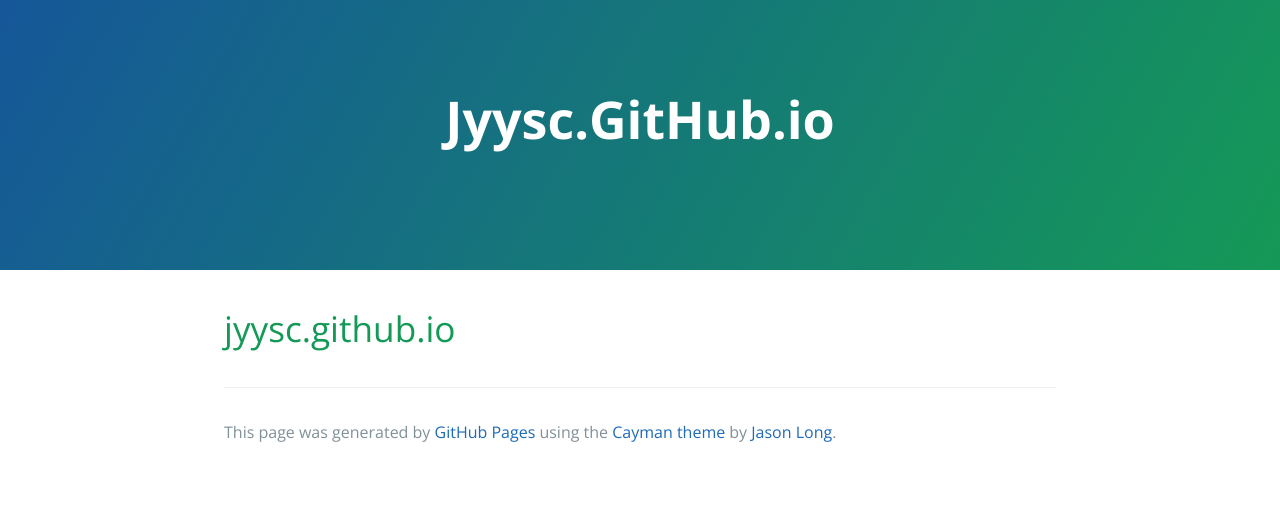
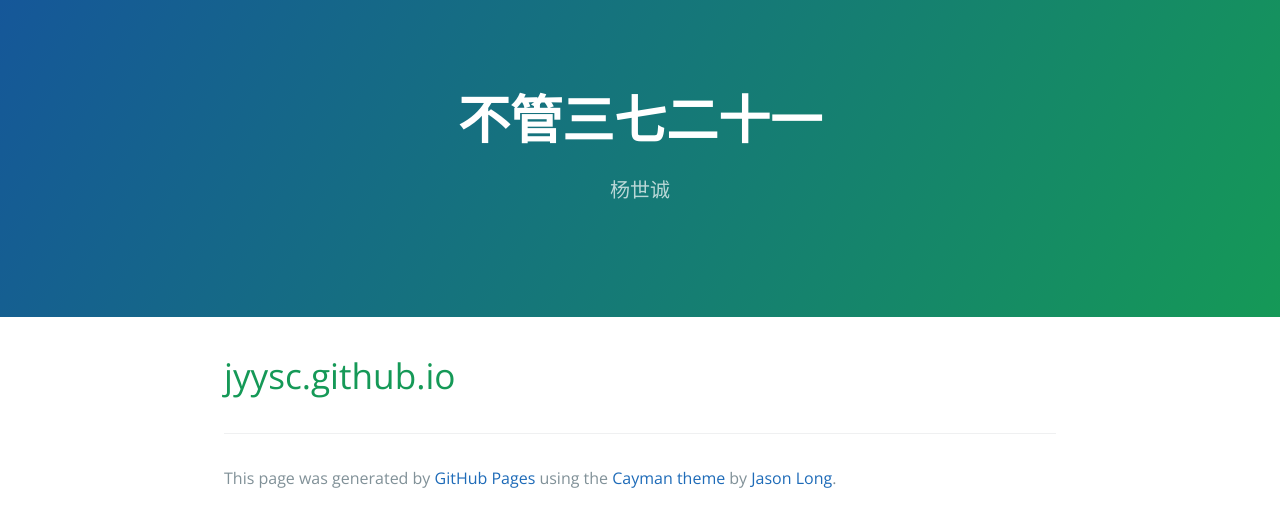
Before and after one commit to jyysc/jyysc.github.io, a plain HTML site: page index.html in a window 1280 px wide. Drawn offline with nearby package versions, Linux system fonts and the light colour scheme.

Commit message:
Replace master branch with page content via GitHub

```diff
--- a/index.html
+++ b/index.html
@@ -2,7 +2,7 @@
 <html lang="en-us">
   <head>
     <meta charset="UTF-8">
-    <title>Jyysc.GitHub.io by jyysc</title>
+    <title>不管三七二十一 by jyysc</title>
     <meta name="viewport" content="width=device-width, initial-scale=1">
     <link rel="stylesheet" type="text/css" href="stylesheets/normalize.css" media="screen">
     <link href='https://fonts.googleapis.com/css?family=Open+Sans:400,700' rel='stylesheet' type='text/css'>
@@ -11,8 +11,8 @@
   </head>
   <body>
     <section class="page-header">
-      <h1 class="project-name">Jyysc.GitHub.io</h1>
-      <h2 class="project-tagline"></h2>
+      <h1 class="project-name">不管三七二十一</h1>
+      <h2 class="project-tagline">杨世诚</h2>
     </section>
 
     <section class="main-content">
--- a/params.json
+++ b/params.json
@@ -1 +1 @@
-{"name":"Jyysc.GitHub.io","tagline":"","body":"# jyysc.github.io\r\n","google":"","note":"Don't delete this file! It's used internally to help with page regeneration."}
+{"name":"不管三七二十一","tagline":"杨世诚","body":"# jyysc.github.io\r\n","google":"","note":"Don't delete this file! It's used internally to help with page regeneration."}
```
